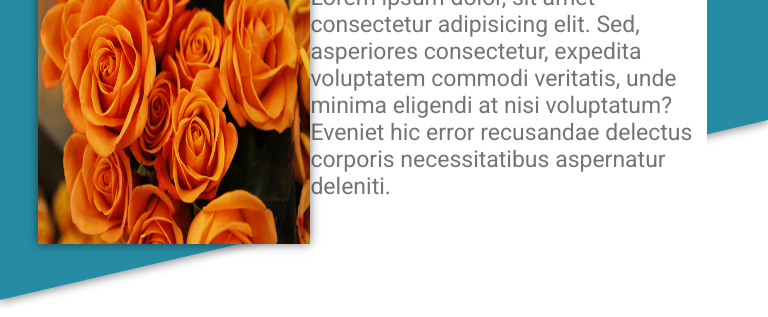
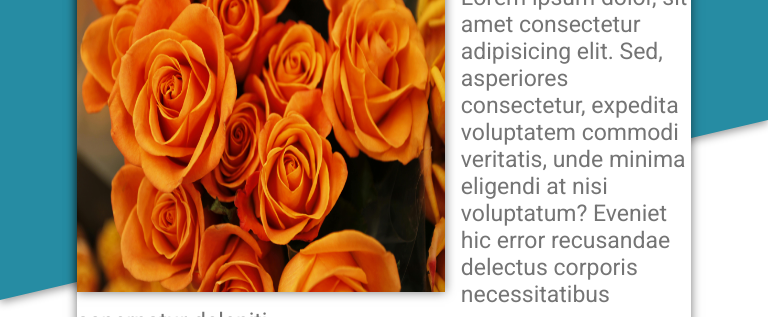
Before and after one commit to Vardhanb07/homepage, a plain HTML site: page index.html in a window 768 px wide. Shown: the part 100-417 px from the top of the page. Drawn offline with Linux system fonts and the light colour scheme.

Commit message:
Add tablet styles

```diff
--- a/styles.css
+++ b/styles.css
@@ -309,20 +309,21 @@ img[alt="red-white-flowers"] {
 }
 @media (min-width: 501px) AND (max-width: 1000px) {
   nav {
-    display: inline;
+    display: block;
     top: 3%;
-    left: 5%;
-    right: 8%;
+    margin: 0 auto;
     background-color: #fff;
+    box-shadow: 0 0 10px rgba(0, 0, 0, 0.543);
   }
   .introduction {
     padding: 0;
     display: inline;
   }
   img[alt="orange-flowers"] {
-    width: 17em;
-    height: 20em;
+    width: 23em;
+    height: 23em;
     float: left;
+    margin-right: 1em;
   }
   .about-me {
     padding: 0;
@@ -333,16 +334,19 @@ img[alt="red-white-flowers"] {
   .about-me-header {
     display: inline;
     padding: 0;
+    text-align: center;
   }
   .about-me-links {
     display: none;
   }
-
-
-
-
   section {
     grid-template-columns: repeat(2, 1fr);
     grid-template-rows: repeat(3, 1fr);
   }
+  footer {
+    padding: 3% 3% 3% 6%;
+  }
+  .footer-info {
+    gap: 13px;
+  }
 }
```
Also changed, not shown: index.html (+1 -4 lines).
